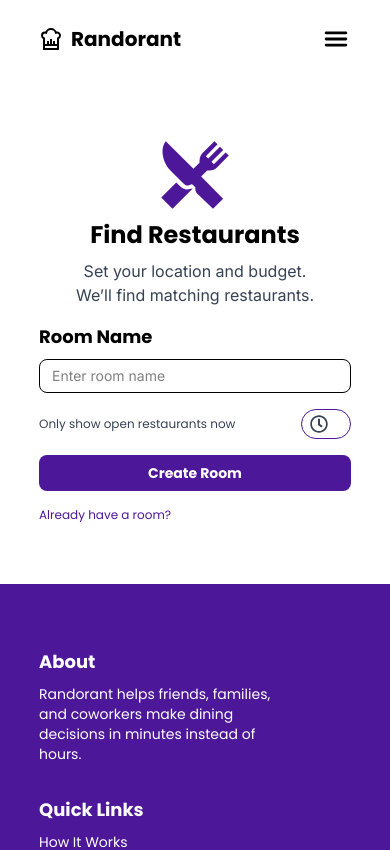
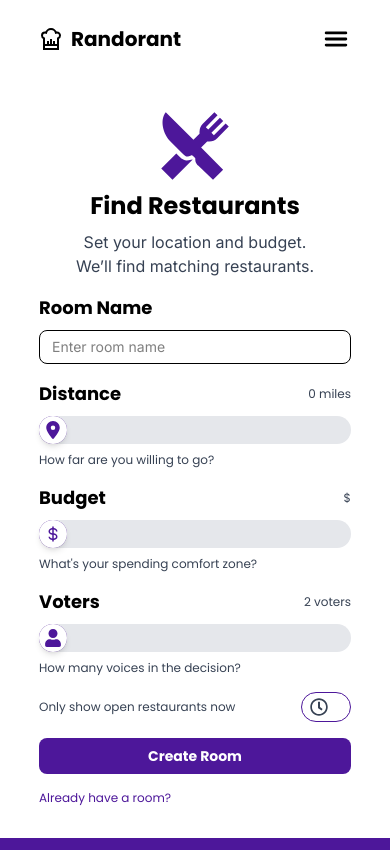
Before and after one commit to maycodersz/Randorant, a React (Vite) app: page /create in a window 390 px wide. Shown: the top 850 px of the page. Built offline with nearby package versions, Linux system fonts and the light colour scheme.

Commit message:
Add responsive and functional FormSlider

```diff
--- a/src/components/layout/CreateForm.tsx
+++ b/src/components/layout/CreateForm.tsx
@@ -1,15 +1,20 @@
 import FormHeader from "../shared/FormHeader"
 import FormInput from "../shared/FormInput"
 import FormSwitch from "../shared/FormSwitch";
+import FormSlider from "../shared/FormSlider";
+import FormButton from "../shared/FormButton";
 import { Link } from "react-router-dom";
-import FormButton from "../shared/FormButton";
-import { CREATE_HEADER, CREATE_INPUT, CREATE_SWITCH } from "../../constants";
+import { CREATE_HEADER, CREATE_INPUT, CREATE_SWITCH, CREATE_SLIDERS } from "../../constants";
+
 
 const CreateForm : React.FC = () => {
+
+
     return (
     <form className="w-full flex flex-col items-center space-y-4 lg:w-1/2 xl:space-y-6 ">
         <FormHeader {...CREATE_HEADER}/>
         <FormInput {...CREATE_INPUT}/>
+        {CREATE_SLIDERS.map(slider => <FormSlider {...slider}/>)}
         <FormSwitch {...CREATE_SWITCH}/>
         <FormButton>Create Room</FormButton>
         <Link to='/join' className="w-full text-left text-xs text-violet-900 lg:text-sm">Already have a room?</Link>
--- a/src/components/layout/HowItWorks.tsx
+++ b/src/components/layout/HowItWorks.tsx
@@ -5,7 +5,7 @@ import {CARDS} from '../../constants/index'
 const HowItWorks : React.FC = () => {
   return (
     <section id="how-it-works" className="w-full flex flex-col items-center space-y-12 py-12 px-[10%] bg-gray-200">
-        <h2 className="font-bold text-3xl text-center xl:text-4xl">How It Works</h2>
+        <h1 className="font-bold text-3xl text-center xl:text-4xl">How It Works</h1>
         <div className="w-full flex flex-col justify-center items-center space-y-6 lg:flex-row lg:space-x-6 lg:space-y-0">
             {CARDS.map(card => (<AboutCard key={card.title} {...card}/>))}
         </div>
--- /dev/null
+++ b/src/components/shared/FormSlider.tsx
@@ -0,0 +1,147 @@
+import { useRef, useState, useEffect } from 'react';
+import type { FormSliderProps } from '../../types';
+
+
+
+const FormSlider: React.FC<FormSliderProps> = ({label, Icon ,description, unit, min, max, step = 1}) => {
+    const outerDiv = useRef<HTMLDivElement>(null);
+    const iconDiv = useRef<HTMLDivElement>(null);
+    const [percentage, setPercentage] = useState<number>(0);
+    const [translateValue, setTranslateValue] = useState<number>(0);
+    const [isDragging, setIsDragging] = useState<boolean>(false);
+
+    const totalSteps = (max - min) / step;
+    const currentStep = Math.round((percentage / 100) * totalSteps);
+    const unitValue = min + (currentStep * step);
+
+    useEffect(() => {
+        if (outerDiv.current && iconDiv.current) {
+            const outerWidth = outerDiv.current.offsetWidth;
+            const iconWidth = iconDiv.current.offsetWidth;
+
+            const availableWidth = outerWidth - iconWidth;
+
+            setTranslateValue(availableWidth * (percentage / 100));
+        }
+    }, [percentage]);
+
+    const snapToStep = (rawPercentage: number): number => {
+        const stepIndex = Math.round((rawPercentage / 100) * totalSteps);
+        return (stepIndex / totalSteps) * 100;
+    };
+
+    const calculatePercentageFromMouse = (clientX: number) => {
+        if (!outerDiv.current || !iconDiv.current) return;
+
+        const rect = outerDiv.current.getBoundingClientRect();
+        const iconWidth = iconDiv.current.offsetWidth;
+
+        const x = clientX - rect.left - (iconWidth / 2);
+        const availableWidth = rect.width - iconWidth;
+
+        let rawPercentage = (x / availableWidth) * 100;
+        rawPercentage = Math.min(100, Math.max(0, rawPercentage));
+
+        const snappedPercentage = snapToStep(rawPercentage);
+
+        setPercentage(snappedPercentage);
+    };
+
+    const handleMouseDown = (e: React.MouseEvent<HTMLDivElement>) => {
+        setIsDragging(true);
+        calculatePercentageFromMouse(e.clientX);
+    };
+
+    const handleMouseMove = (e: MouseEvent) => {
+        if (!isDragging) return;
+        e.preventDefault();
+        calculatePercentageFromMouse(e.clientX);
+    };
+
+    const handleMouseUp = () => {
+        setIsDragging(false);
+    };
+
+    const handleClick = (e: React.MouseEvent<HTMLDivElement>) => {
+        calculatePercentageFromMouse(e.clientX);
+    };
+
+    const handleKeyDown = (e: React.KeyboardEvent<HTMLDivElement>) => {
+        switch (e.key) {
+            case 'ArrowRight':
+            case 'ArrowUp':
+                e.preventDefault();
+                setPercentage(prev => Math.min(100, prev + (100 / totalSteps)));
+                break;
+            case 'ArrowLeft':
+            case 'ArrowDown':
+                e.preventDefault();
+                setPercentage(prev => Math.max(0, prev - (100 / totalSteps)));
+                break;
+            case 'Home':
+                e.preventDefault();
+                setPercentage(0);
+                break;
+            case 'End':
+                e.preventDefault();
+                setPercentage(100);
+                break;
+        }
+    };
+
+    useEffect(() => {
+        if (isDragging) {
+            window.addEventListener('mousemove', handleMouseMove);
+            window.addEventListener('mouseup', handleMouseUp);
+        }
+
+        return () => {
+            window.removeEventListener('mousemove', handleMouseMove);
+            window.removeEventListener('mouseup', handleMouseUp);
+        };
+    }, [isDragging]);
+
+    return (
+        <div className="w-full flex flex-col space-y-2">
+            <div className="flex justify-between items-center">
+                <h1 className="font-bold text-lg xl:text-xl 2xl:text-2xl">{label}</h1>
+                <span className="text-xs text-gray-700 lg:text-sm">
+                    {unit === '$'
+                        ? '$'.repeat(Math.max(1, Math.min(4, Math.ceil(unitValue))))
+                        : `${unitValue.toFixed(step < 1 ? 1 : 0)} ${unit}`}
+                </span>
+            </div>
+            <div
+                ref={outerDiv}
+                className="relative w-full h-7 bg-gray-200 rounded-full focus:outline-none focus:ring-2 focus:ring-violet-400 cursor-pointer"
+                onMouseDown={handleMouseDown}
+                onClick={handleClick}
+                onKeyDown={handleKeyDown}
+                tabIndex={0}
+                role="slider"
+                aria-valuemin={min}
+                aria-valuemax={max}
+                aria-valuenow={unitValue}
+                aria-label={label}
+            >
+                <div
+                    className="absolute top-0 left-0 h-full bg-violet-900 rounded-full"
+                    style={{ width: translateValue + 28 }}
+                />
+
+                <div
+                    ref={iconDiv}
+                    style={{ left: translateValue }}
+                    className={`absolute top-1/2 -translate-y-1/2 flex items-center justify-center h-7 w-7 rounded-full bg-white text-sm shadow-md z-10 ${
+                        isDragging ? 'cursor-grabbing scale-110' : 'cursor-pointer'
+                    } transition-all duration-75`}
+                >
+                    <Icon className="text-lg lg:text-xl text-violet-900" />
+                </div>
+            </div>
+            <p className="text-left text-xs text-gray-700 lg:text-sm">{description}</p>
+        </div>
+    );
+};
+
+export default FormSlider;
--- a/src/components/ui/AboutCard.tsx
+++ b/src/components/ui/AboutCard.tsx
@@ -5,7 +5,7 @@ const AboutCard : React.FC<CardProps> = ({title, Icon, description}) => {
     <div className="w-full flex flex-col justify-center items-center space-y-3 py-8 px-6 text-center shadow-md rounded-xl bg-[#FFF] cursor-pointer transition-all duration-300 ease-in-out hover:-translate-y-2 hover:shadow-xl lg:aspect-square lg:h-full 2xl:aspect-auto 2xl:min-h-[300px]">
         <Icon className='text-4xl text-violet-900'/>
         <h1 className='font-bold text-2xl mb-2 lg:text-3xl xl:text-3xl'>{title}</h1>
-        <p className='font-[family-name:Inter] text-lg leading-[1.6] text-gray-700 xl:text-xl'>{description}</p>
+        <p className='font-[family-name:Inter] text-sm leading-[1.6] text-gray-700 xl:text-lg'>{description}</p>
     </div>
   )
 }
--- a/src/constants/index.ts
+++ b/src/constants/index.ts
@@ -9,6 +9,9 @@ import { BsIncognito } from "react-icons/bs";
 import { IoRestaurantSharp } from "react-icons/io5";
 import { FaRegClock } from "react-icons/fa";
 import { FaFacebook, FaInstagram, FaGithub  } from "react-icons/fa";
+import { FaLocationDot } from "react-icons/fa6";
+import { BiDollar } from "react-icons/bi";
+import { FaUser } from "react-icons/fa";
 import type { HeroStatsProps, IconCarouselProps, CardProps, FormHeaderProps, FormInputProps, FormSwitchProps, FooterContentProps } from "../types";
 
 //Hero.tsx
@@ -102,3 +105,30 @@ export const SOCIAL_LINKS : FooterContentProps = {
         {Icon : FaGithub, href : ''},
     ]
 }
+
+export const CREATE_SLIDERS = [
+    {
+        label : "Distance",
+        Icon : FaLocationDot,
+        description : "How far are you willing to go?",
+        unit : "miles",
+        min : 0,
+        max : 5,
+    },
+    {
+        label : "Budget",
+        Icon : BiDollar,
+        description : "What's your spending comfort zone?",
+        unit : "$",
+        min : 0,
+        max : 4,
+    },
+    {
+        label : "Voters",
+        Icon : FaUser,
+        description : "How many voices in the decision?",
+        unit : "voters",
+        min : 2,
+        max : 10,
+    }
+]
--- a/src/types/index.ts
+++ b/src/types/index.ts
@@ -60,3 +60,13 @@ export type FormSwitchProps = {
 export type FormButtonProps = {
     children : React.ReactNode;
 }
+
+export type FormSliderProps = {
+    label : string;
+    Icon : IconType;
+    description : string;
+    unit : string;
+    min : number;
+    max : number;
+    step?: number;
+}
```
